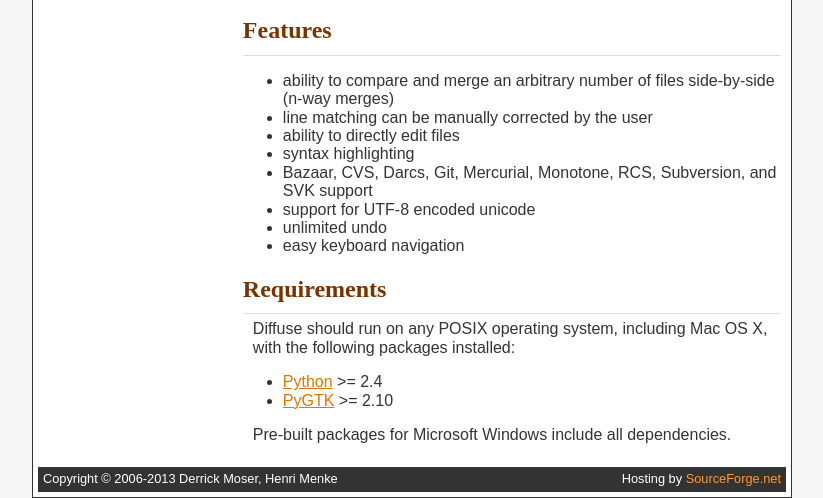
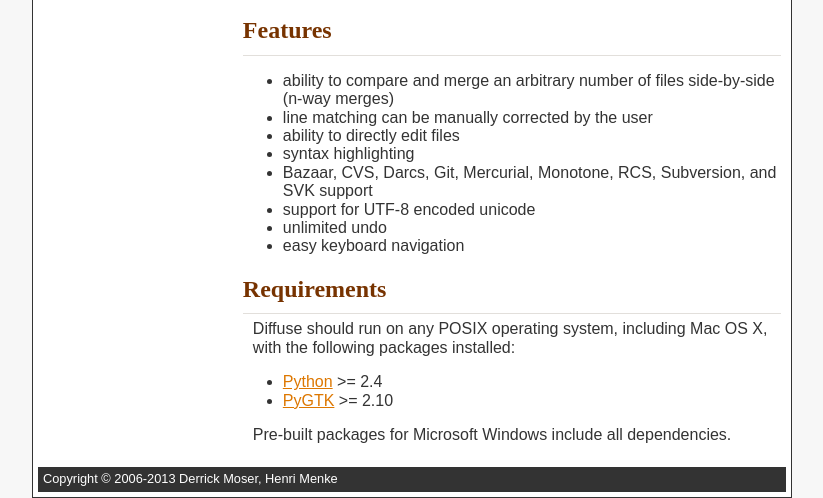
Before and after one commit to MightyCreak/mightycreak.github.io, a plain HTML site: page diffuse/about.html in a window 1280 px wide. Shown: the part 518-1016 px from the top of the page, without its empty margins (228-1051 px from the left). Drawn offline with Linux system fonts and the light colour scheme.

Commit message:
Remove "Hosting by sourceforge.net" in footer

```diff
--- a/diffuse/about.html
+++ b/diffuse/about.html
@@ -53,7 +53,6 @@
       </div>
       <div style="clear:both;"></div>
       <div id="footer">
-        <div style="float:right">Hosting by <a href="http://sourceforge.net/">SourceForge.net</a></div>
         Copyright &copy; 2006-2013 Derrick Moser, Henri Menke
       </div>
     </div>
```
Also changed, not shown: diffuse/development.html (+0 -1 lines), diffuse/download.html (+0 -1 lines), diffuse/index.html (+0 -1 lines), diffuse/licence.html (+0 -1 lines), diffuse/manual.html (+0 -1 lines), diffuse/releasehistory.html (+0 -1 lines), diffuse/roadmap.html (+0 -1 lines), diffuse/screenshots.html (+0 -1 lines).
